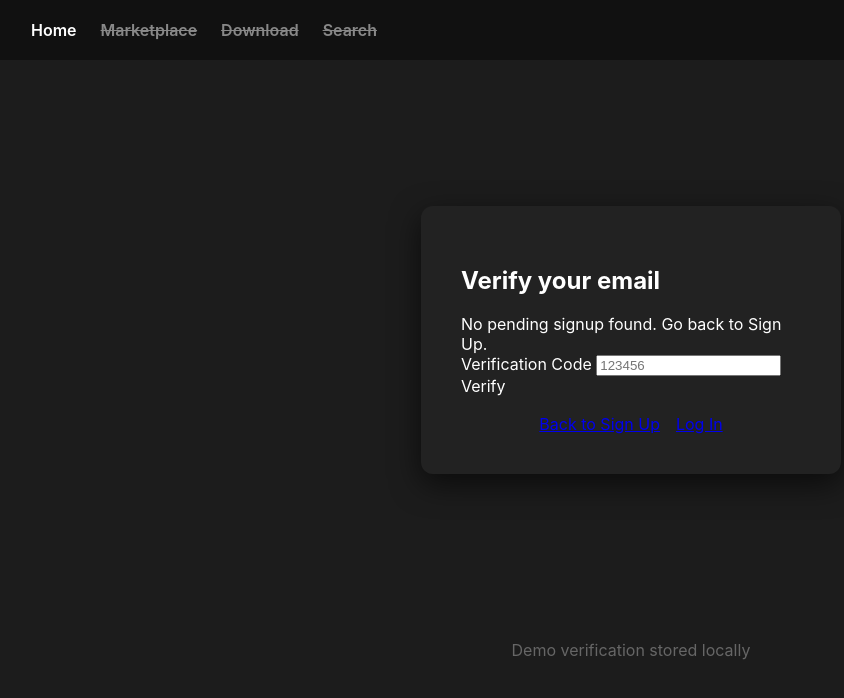
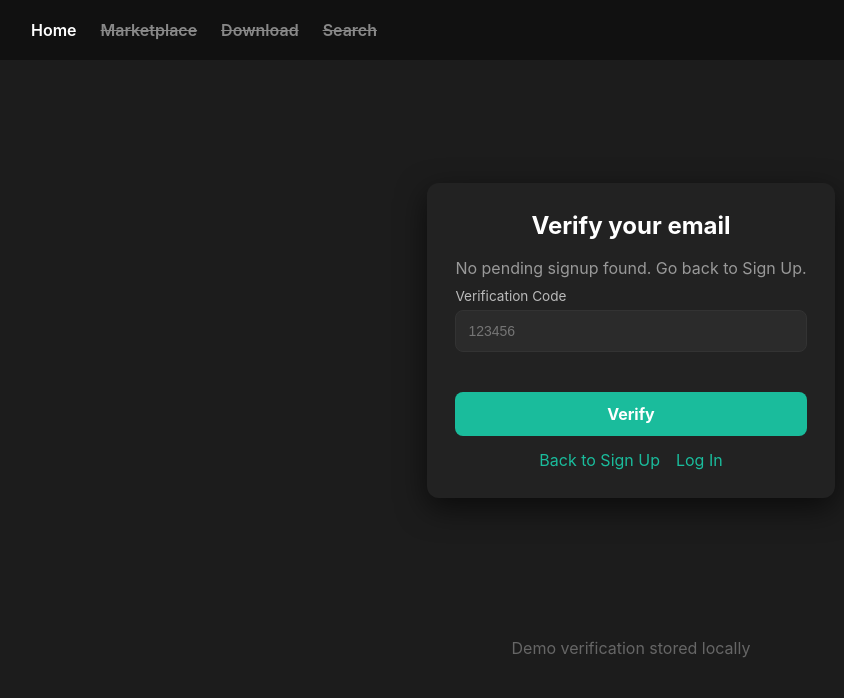
Before and after one commit to SubToJJ/hyguilds, a plain HTML site: page verify.html in a window 1280 px wide. Shown: the whole page, without its empty margins (9-853 px from the left). Drawn offline with Linux system fonts and the light colour scheme; a script that the page names is missing.

Commit message:
Update styles.css

```diff
--- a/styles.css
+++ b/styles.css
@@ -3,12 +3,18 @@
 html,body{height:100%;margin:0;font-family:Inter,system-ui,Arial;background:var(--bg);color:#fff}
 .navbar{display:flex;padding:20px 40px;background:#111}
 .nav-left{display:flex;gap:24px}
-.nav-item{color:var(--muted);font-weight:600;text-decoration:line-through;cursor:default}
+.nav-item{color:var(--muted);font-weight:600;text-decoration:line-through;cursor:pointer}
 .nav-item.home{color:#fff;text-decoration:none}
-.main{display:flex;align-items:center;justify-content:center;min-height:70vh}
-.login-box{background:var(--panel);padding:40px;border-radius:12px;max-width:420px;box-shadow:0 10px 30px rgba(0,0,0,.6)}
-.login-box h1{text-align:center;margin:0 0 24px;font-size:1.6rem}
-.static-field{background:#333;padding:14px;border-radius:8px;color:var(--muted);margin-bottom:16px}
-.static-button{background:#444;padding:14px;border-radius:8px;color:#aaa;text-align:center;font-weight:700}
-.links{display:flex;justify-content:center;gap:16px;margin-top:18px;color:#666}
-.footer{padding:20px;text-align:center;color:#666}
+.main{display:flex;align-items:center;justify-content:center;min-height:70vh;padding:20px}
+.login-box{background:var(--panel);padding:28px;border-radius:12px;max-width:480px;box-shadow:0 10px 30px rgba(0,0,0,.6)}
+.login-box h2{text-align:center;margin:0 0 18px;font-size:1.5rem}
+.label{display:block;color:#bbb;font-size:0.85rem;margin:8px 0 6px}
+.input{width:100%;padding:12px;border-radius:8px;border:1px solid #333;background:#2b2b2b;color:#fff;font-size:14px}
+.input:focus{outline:none;box-shadow:0 0 0 3px rgba(26,188,156,0.08);border-color:#1abc9c}
+.button{margin-top:14px;background:var(--accent);color:#fff;padding:12px;border-radius:8px;text-align:center;font-weight:700;cursor:pointer}
+.button:hover{filter:brightness(.95)}
+.links{display:flex;justify-content:center;gap:16px;margin-top:14px}
+.links a{color:#1abc9c;text-decoration:none}
+.footer{padding:18px;text-align:center;color:#666}
+.error{color:#ff6b6b;margin-top:8px;min-height:18px}
+.muted{color:#999;margin-bottom:10px}
```
